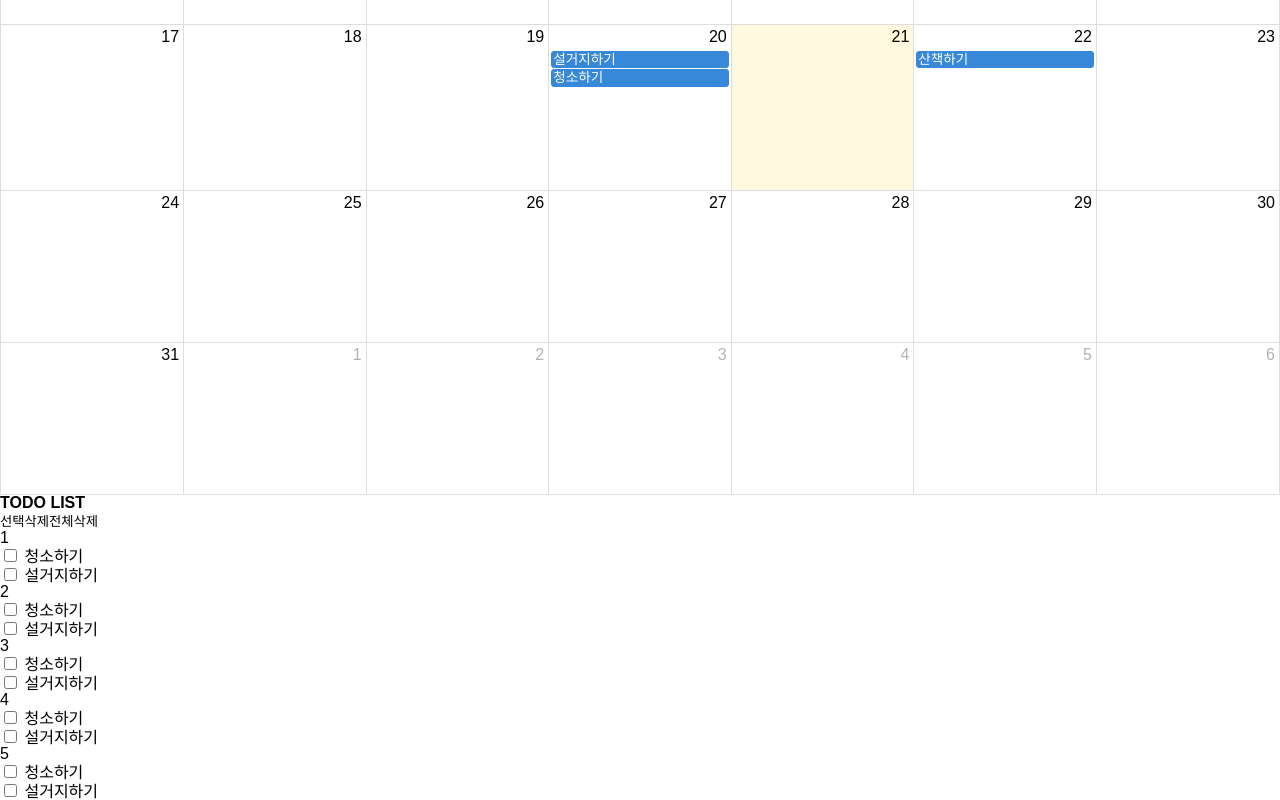
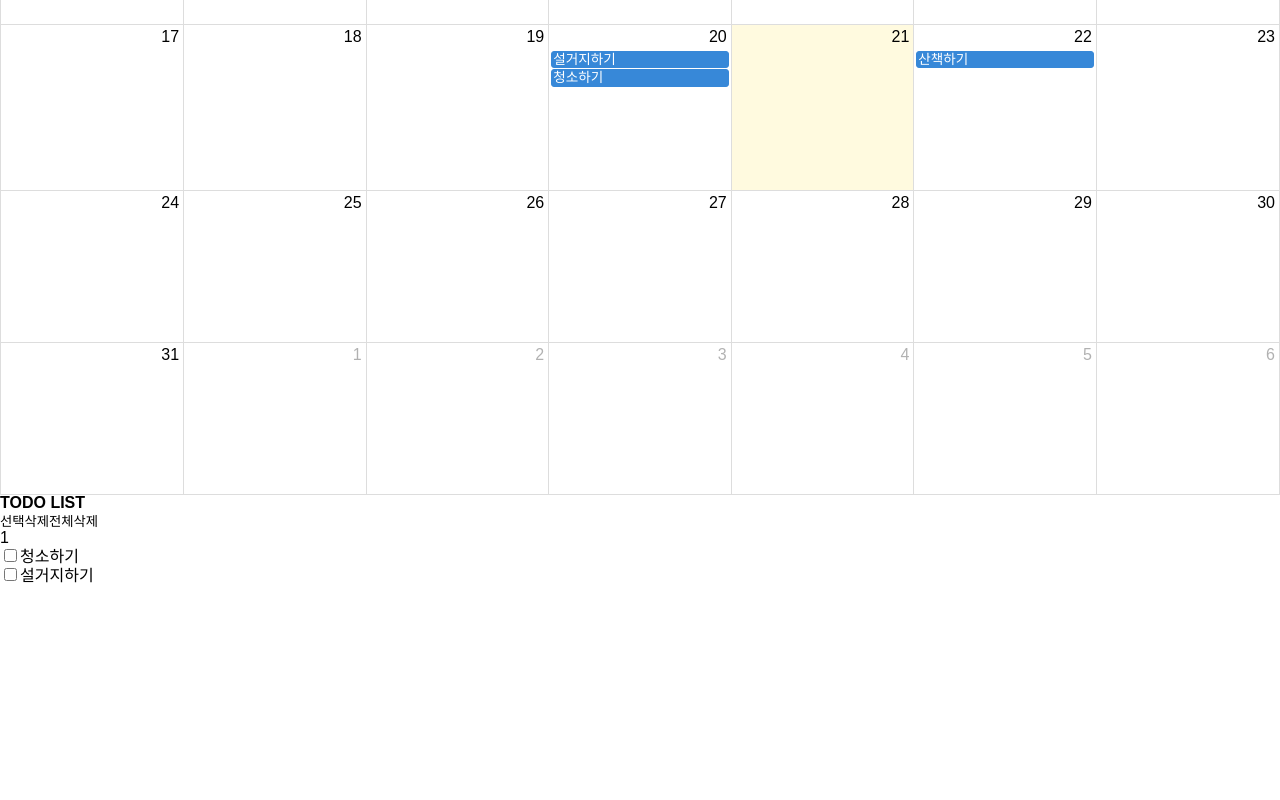
Before and after one commit to todoCalendar/todoCalendar, a React (Vite) app: page / in a window 1280 px wide. Shown: the part 545-1345 px from the top of the page. After the commit the page ends 1129 px from the top, so only its background shows below. Built offline with nearby package versions, Linux system fonts and the light colour scheme; a web font is replaced by a local one.

Commit message:
feat: TodoList 삭제 기능 구현
- 체크박스 선택 상태 관리 추가
- 선택삭제/전체삭제 버튼 이벤트 핸들러 연결
- todo 체크박스 선택/해제 기능 구현

```diff
--- a/src/components/TodoList.jsx
+++ b/src/components/TodoList.jsx
@@ -1,57 +1,60 @@
-import React from "react";
+import React, { useEffect, useState } from "react";
 
 const TodoList = () => {
+    const [selectedIds, setSelectedIds] = useState(new Set());
+
+    function handleDeleteSelected() {
+        //todo: 선택삭제 dispatch
+        setSelectedIds(new Set());
+    }
+    function handleDeleteAll() {
+        //todo: 전체삭제 dispatch
+        setSelectedIds(new Set());
+    }
+
+    function toggleSelected(id) {
+        setSelectedIds((prevState) => {
+            const next = new Set(prevState);
+
+            if (prevState.has(id)) {
+                next.delete(id);
+            } else {
+                next.add(id);
+            }
+
+            return next;
+        });
+    }
+
+    useEffect(() => {
+        console.log(selectedIds);
+    }, [selectedIds]);
+
     return (
         <aside>
             <h3>TODO LIST</h3>
             {/*필터 컴포넌트 추가되는 영역*/}
 
-            <button>선택삭제</button>
-            <button>전체삭제</button>
+            <button onClick={handleDeleteSelected}>선택삭제</button>
+            <button onClick={handleDeleteAll}>전체삭제</button>
             <ul>
                 <li>
                     <span>1</span>
                     <div>
-                        <input type="checkbox" /> 청소하기
+                        <input
+                            id="checkbox1"
+                            type="checkbox"
+                            onChange={() => toggleSelected(1)}
+                        />
+                        <label htmlFor="checkbox1">청소하기</label>
                     </div>
                     <div>
-                        <input type="checkbox" /> 설거지하기
-                    </div>
-                </li>
-                <li>
-                    <span>2</span>
-                    <div>
-                        <input type="checkbox" /> 청소하기
-                    </div>
-                    <div>
-                        <input type="checkbox" /> 설거지하기
-                    </div>
-                </li>
-                <li>
-                    <span>3</span>
-                    <div>
-                        <input type="checkbox" /> 청소하기
-                    </div>
-                    <div>
-                        <input type="checkbox" /> 설거지하기
-                    </div>
-                </li>
-                <li>
-                    <span>4</span>
-                    <div>
-                        <input type="checkbox" /> 청소하기
-                    </div>
-                    <div>
-                        <input type="checkbox" /> 설거지하기
-                    </div>
-                </li>
-                <li>
-                    <span>5</span>
-                    <div>
-                        <input type="checkbox" /> 청소하기
-                    </div>
-                    <div>
-                        <input type="checkbox" /> 설거지하기
+                        <input
+                            id="checkbox2"
+                            type="checkbox"
+                            onChange={() => toggleSelected(2)}
+                        />
+                        <label htmlFor="checkbox2">설거지하기</label>
                     </div>
                 </li>
             </ul>
```
